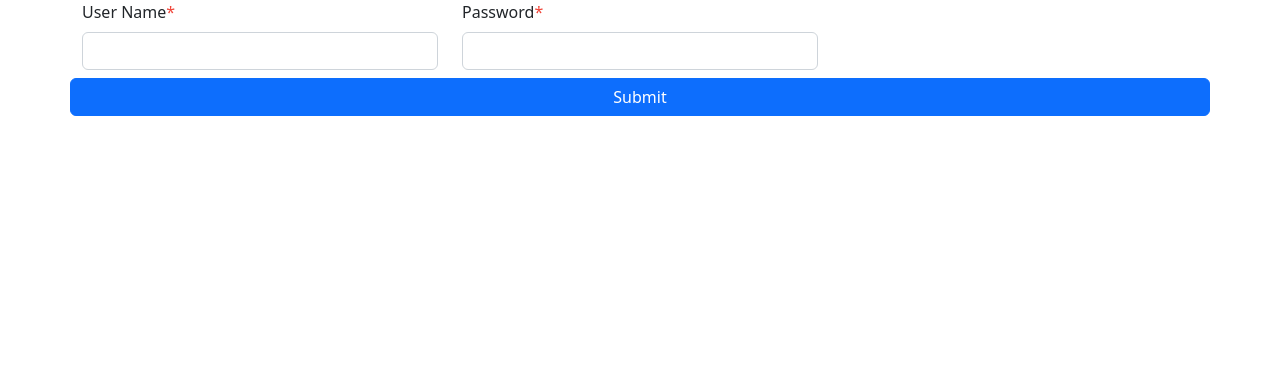
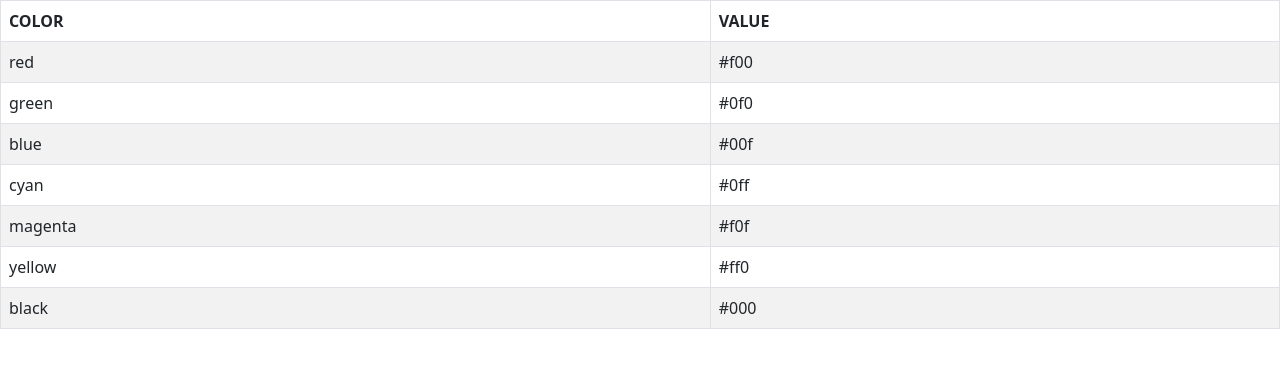
Before and after one commit to Rahul-ai/react-app, a React (Create React App) app: page / in a window 1280 px wide. Shown: the top 368 px of the page. Built offline with nearby package versions, Linux system fonts and the light colour scheme.

Commit message:
added generic table

```diff
--- a/src/App.tsx
+++ b/src/App.tsx
@@ -2,13 +2,15 @@ import './App.css';
 import 'bootstrap/dist/css/bootstrap.min.css';
 import { BrowserRouter, Routes, Route } from "react-router-dom";
 import { SignIn } from './Views/LogIn/LogIn';
+import { RTable } from './Component/Table/RTable';
+import { UserList } from './Views/User/UserList';
 
 function App() {
   return (
     <BrowserRouter>
       <Routes>
-        <Route path="/" element={<SignIn />}>
-        </Route>
+        <Route path="/auth" element={<SignIn />}></Route>
+        <Route path="/" element={<UserList />} />
         <Route path="*" element={<h1>No Page Found</h1>} />
       </Routes>
     </BrowserRouter>
--- a/src/Component/GenericForm/GenericForm.tsx
+++ b/src/Component/GenericForm/GenericForm.tsx
@@ -1,5 +1,5 @@
-import { formInterface } from "../../Helpers/Form/formInterface";
-import { Form } from "../../Helpers/Form/form";
+import { formInterface } from "./formInterface";
+import { Form } from "./form";
 
 export const GenericForm = (config:formInterface[],onChange:any) =>{
     return config.map((field:any,index)=>{ return <Form onChange={onChange} key={index} field={field}/>; })
--- a/src/Helpers/Form/form.tsx
+++ b/src/Component/GenericForm/form.tsx
@@ -1,7 +1,7 @@
 import React from "react";
 import { FormLabel, FormSelect } from "react-bootstrap";
 import { Col, FormControl, FormGroup } from "react-bootstrap";
-import { FileUpload } from "../../Component/FileUpload/FileUpload";
+import { FileUpload } from "../FileUpload/FileUpload";
 import { formInterface } from "./formInterface";
 
 interface FormClass {
@@ -18,35 +18,36 @@ export class Form extends React.Component<FormClass>{
     };
 
     render() {
+        let params = this.props;
         switch (this.props.field.type) {
             case "password":
                 return <Col md={4}>
-                    <FormGroup controlId={this.props.field.key}>
-                        {this.renderLabel(this.props.field)}
+                    <FormGroup controlId={params.field.key}>
+                        {this.renderLabel(params.field)}
                         <FormControl type="password"
-                            onChange={(e: any) => { this.props.onChange(this.props.field.key, e.target.value) }} />
+                            onChange={(e: any) => { params.onChange(params.field.key, e.target.value) }} />
                     </FormGroup>
                     {/* {renderError(errors[field.key])} */}
                 </Col>
 
             case "number":
                 return <Col md={4}>
-                    <FormGroup controlId={this.props.field.key}>
-                        {this.renderLabel(this.props.field)}
+                    <FormGroup controlId={params.field.key}>
+                        {this.renderLabel(params.field)}
                         <FormControl type="number"
-                            onChange={(e: any) => { this.props.onChange(this.props.field.key, e.target.value) }} />
+                            onChange={(e: any) => {params.onChange(params.field.key, e.target.value) }} />
                     </FormGroup>
                     {/* {renderError(errors[field.key])} */}
                 </Col>
 
                 case "select":
                     return <Col md={4}>
-                        <FormGroup controlId={this.props.field.key}>
-                            {this.renderLabel(this.props.field)}
+                        <FormGroup controlId={params.field.key}>
+                            {this.renderLabel(params.field)}
                             <FormSelect
-                                onChange={(e: any) => { this.props.onChange(this.props.field.key, e.target.value) }} >
+                                onChange={(e: any) => { params.onChange(params.field.key, e.target.value) }} >
                                     <option>Please Select</option>
-                                    {this.props.field.options?.map((option)=>{
+                                    {params.field.options?.map((option)=>{
                                        return <option value={option}>{option}</option>
                                     })}
                             </FormSelect>
@@ -56,10 +57,10 @@ export class Form extends React.Component<FormClass>{
 
             case "email":
                 return <Col md={4}>
-                    <FormGroup controlId={this.props.field.key}>
-                        {this.renderLabel(this.props.field)}
+                    <FormGroup controlId={params.field.key}>
+                        {this.renderLabel(params.field)}
                         <FormControl type="email"
-                            onChange={(e: any) => { this.props.onChange(this.props.field.key, e.target.value) }} />
+                            onChange={(e: any) => { params.onChange(params.field.key, e.target.value) }} />
                     </FormGroup>
                     {/* {renderError(errors[field.key])} */}
                 </Col>
@@ -67,20 +68,20 @@ export class Form extends React.Component<FormClass>{
 
             case "textarea":
                 return <Col md={4}>
-                    <FormGroup controlId={this.props.field.key}>
-                        {this.renderLabel(this.props.field)}
+                    <FormGroup controlId={params.field.key}>
+                        {this.renderLabel(params.field)}
                         <FormControl type="textarea"
-                            onChange={(e: any) => { this.props.onChange(this.props.field.key, e.target.value) }} />
+                            onChange={(e: any) => { params.onChange(params.field.key, e.target.value) }} />
                     </FormGroup>
                     {/* {renderError(errors[field.key])} */}
                 </Col>
 
             case "text":
                 return <Col md={4}>
-                    <FormGroup controlId={this.props.field.key}>
-                        {this.renderLabel(this.props.field)}
+                    <FormGroup controlId={params.field.key}>
+                        {this.renderLabel(params.field)}
                         <FormControl type="text"
-                            onChange={(e: any) => { this.props.onChange(this.props.field.key, e.target.value) }} />
+                            onChange={(e: any) => { params.onChange(params.field.key, e.target.value) }} />
                     </FormGroup>
                     {/* {renderError(errors[field.key])} */}
                 </Col>
@@ -90,10 +91,10 @@ export class Form extends React.Component<FormClass>{
 
             default:
                 return <Col md={4}>
-                    <FormGroup controlId={this.props.field.key}>
-                        {this.renderLabel(this.props.field)}
+                    <FormGroup controlId={params.field.key}>
+                        {this.renderLabel(params.field)}
                         <FormControl type="text"
-                            onChange={(e: any) => { this.props.onChange(this.props.field.key, e.target.value) }} />
+                            onChange={(e: any) => { params.onChange(params.field.key, e.target.value) }} />
                     </FormGroup>
                     {/* {renderError(errors[field.key])} */}
                 </Col>
--- /dev/null
+++ b/src/Component/Table/RTable.tsx
@@ -0,0 +1,69 @@
+import React from "react";
+import { Table } from "react-bootstrap";
+
+const data = [
+  {
+    color: "red",
+    value: "#f00"
+  },
+  {
+    color: "green",
+    value: "#0f0"
+  },
+  {
+    color: "blue",
+    value: "#00f"
+  },
+  {
+    color: "cyan",
+    value: "#0ff"
+  },
+  {
+    color: "magenta",
+    value: "#f0f"
+  },
+  {
+    color: "yellow",
+    value: "#ff0"
+  },
+  {
+    color: "black",
+    value: "#000"
+  }
+];
+
+export class RTable extends React.Component<any>{
+
+  renderHeading = (struct: any) => {
+    return struct.map((head:any) => {
+      return <th>{head.name}</th>
+    });
+  }
+
+  renderBody = (data:any)=>{
+    return data.map((d:any) => {
+      return <tr>
+      {this.renderData(d)}
+      </tr>
+    })
+  }
+
+  renderData = (data:any) => (
+    this.props.tableStructure.map((format:any) => {
+      if(format.render){
+        return <td>{format.render(data)}</td>
+      }
+      return <td>{data[format.key]}</td>
+    })
+  )
+
+
+  render() {
+    let params = this.props;
+    return <Table striped bordered hover>
+      <thead><tr>{this.renderHeading(params.tableStructure)}</tr></thead>
+      <tbody>{ this.renderBody(data) }
+      </tbody>
+    </Table>
+  }
+}
--- /dev/null
+++ b/src/Component/Table/rTableInterface.tsx
@@ -0,0 +1,5 @@
+export interface rTableInterface{
+    name:string,
+    key?:string,
+    render?:Function
+}
--- a/src/Views/LogIn/LogIn.tsx
+++ b/src/Views/LogIn/LogIn.tsx
@@ -3,7 +3,7 @@ import { Form, Button, Row, Container } from "react-bootstrap";
 import { RenderComponent } from "../../Component/RenderComponent/RenderComponent";
 import { GenericForm } from "../../Component/GenericForm/GenericForm";
 import { Api } from "../../Helpers/axios/axios";
-import { formInterface } from "../../Helpers/Form/formInterface";
+import { formInterface } from "../../Component/GenericForm/formInterface";
 import { UserDetails } from "../../Redux/Action/Action";
 import { store } from "../../Redux/store/Store";
 import { useNavigate } from "react-router-dom";
--- /dev/null
+++ b/src/Views/User/UserList.tsx
@@ -0,0 +1,45 @@
+import { format } from "path";
+import { RTable } from "../../Component/Table/RTable";
+import { rTableInterface } from "../../Component/Table/rTableInterface";
+
+export const UserList = () =>{
+    const data = [
+        {
+          color: "red",
+          value: "#f00"
+        },
+        {
+          color: "green",
+          value: "#0f0"
+        },
+        {
+          color: "blue",
+          value: "#00f"
+        },
+        {
+          color: "cyan",
+          value: "#0ff"
+        },
+        {
+          color: "magenta",
+          value: "#f0f"
+        },
+        {
+          color: "yellow",
+          value: "#ff0"
+        },
+        {
+          color: "black",
+          value: "#000"
+        }
+      ];
+
+      const format:rTableInterface[] = [
+        { name:"COLOR", key:'color' },
+        { name:"VALUE", key:"value" },
+      ]
+
+      return<>
+      <RTable tableStructure={format} data={data}/>
+      </>
+};
```
Also changed, not shown: src/Component/GenericForm/formInterface.ts (renamed from src/Helpers/Form/formInterface.ts).
